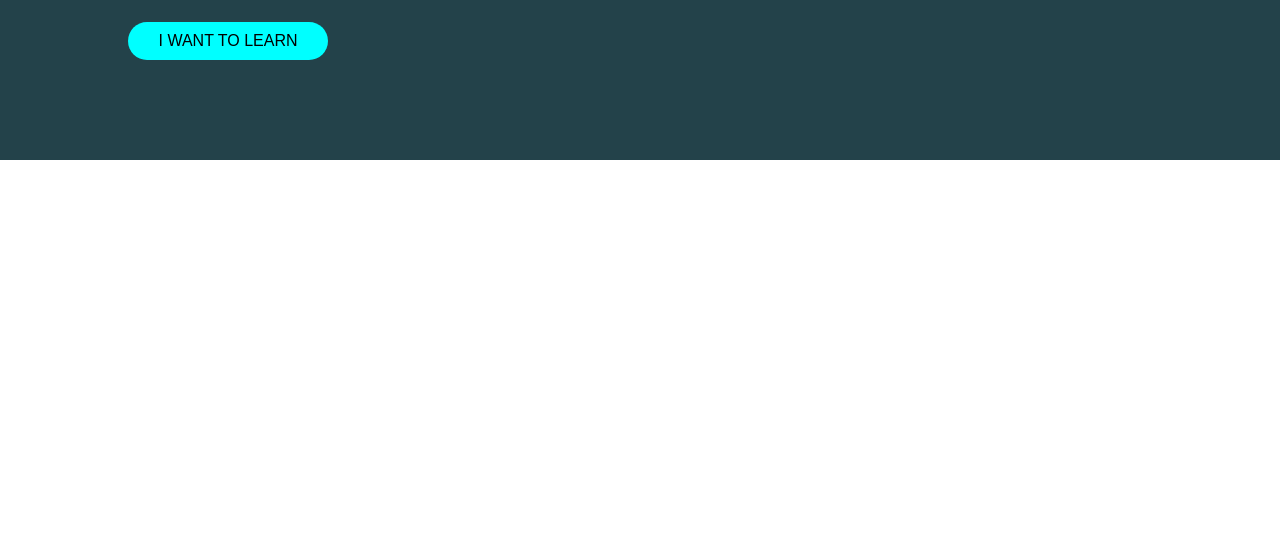
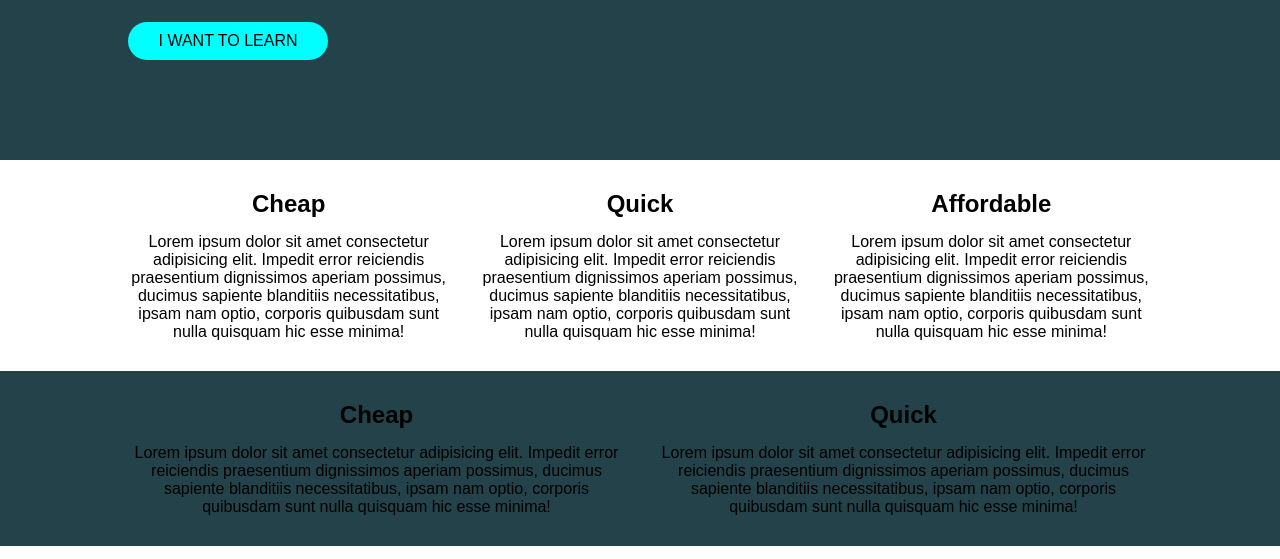
Before and after one commit to imanirudh1/CSS, a plain HTML site: page conquering-responsive-layout/challenge03/index.html in a window 1280 px wide. Shown: the part 241-800 px from the top of the page. Drawn offline with Linux system fonts and the light colour scheme.

Commit message:
Flex Box Challenge

```diff
--- a/conquering-responsive-layout/challenge03/index.html
+++ b/conquering-responsive-layout/challenge03/index.html
@@ -10,14 +10,71 @@
   <body>
     <div class="header-intro">
       <div class="container">
-      <div class="header-section">
-        <h1>Responsive layouts dont have to be struggle</h1>
-        <p>Lorem ipsum dolor sit amet consectetur adipisicing elit. Quod voluptas nihil quia cumque provident unde magni necessitatibus distinctio ex sequi, soluta facere iure labore impedit velit adipisci vitae! Ullam, itaque.</p>
-        <a>
-          I want To Learn
-        </a>
+        <div class="header-section">
+          <h1>Responsive layouts dont have to be struggle</h1>
+          <p>
+            Lorem ipsum dolor sit amet consectetur adipisicing elit. Quod
+            voluptas nihil quia cumque provident unde magni necessitatibus
+            distinctio ex sequi, soluta facere iure labore impedit velit
+            adipisci vitae! Ullam, itaque.
+          </p>
+          <a> I want To Learn </a>
+        </div>
       </div>
-
+    </div>
+    <div class="container">
+      <div class="row">
+        <div class="col">
+          <h2>Cheap</h2>
+          <p>
+            Lorem ipsum dolor sit amet consectetur adipisicing elit. Impedit
+            error reiciendis praesentium dignissimos aperiam possimus, ducimus
+            sapiente blanditiis necessitatibus, ipsam nam optio, corporis
+            quibusdam sunt nulla quisquam hic esse minima!
+          </p>
+        </div>
+        <div class="col">
+          <h2>Quick</h2>
+          <p>
+            Lorem ipsum dolor sit amet consectetur adipisicing elit. Impedit
+            error reiciendis praesentium dignissimos aperiam possimus, ducimus
+            sapiente blanditiis necessitatibus, ipsam nam optio, corporis
+            quibusdam sunt nulla quisquam hic esse minima!
+          </p>
+        </div>
+        <div class="col">
+          <h2>Affordable</h2>
+          <p>
+            Lorem ipsum dolor sit amet consectetur adipisicing elit. Impedit
+            error reiciendis praesentium dignissimos aperiam possimus, ducimus
+            sapiente blanditiis necessitatibus, ipsam nam optio, corporis
+            quibusdam sunt nulla quisquam hic esse minima!
+          </p>
+        </div>
+      </div>
+    </div>
+    <div class="section-two">
+      <div class="container">
+        <div class="row">
+          <div class="col">
+            <h2>Cheap</h2>
+            <p>
+              Lorem ipsum dolor sit amet consectetur adipisicing elit. Impedit
+              error reiciendis praesentium dignissimos aperiam possimus, ducimus
+              sapiente blanditiis necessitatibus, ipsam nam optio, corporis
+              quibusdam sunt nulla quisquam hic esse minima!
+            </p>
+          </div>
+          <div class="col">
+            <h2>Quick</h2>
+            <p>
+              Lorem ipsum dolor sit amet consectetur adipisicing elit. Impedit
+              error reiciendis praesentium dignissimos aperiam possimus, ducimus
+              sapiente blanditiis necessitatibus, ipsam nam optio, corporis
+              quibusdam sunt nulla quisquam hic esse minima!
+            </p>
+          </div>
+        </div>
       </div>
     </div>
   </body>
--- a/conquering-responsive-layout/challenge03/style.css
+++ b/conquering-responsive-layout/challenge03/style.css
@@ -58,3 +58,23 @@ a {
   border-radius: 100px;
   text-transform: uppercase;
 }
+
+.row{
+  display: flex;
+  padding: 30px 0;
+}
+.section-two{
+
+  background-color: #23424a;
+}
+.col{
+  width: 100%;
+  text-align: center;
+
+}
+.col + .col{
+  margin-left: 30px;
+}
+h2{
+  margin-bottom: 15px;
+}
```
